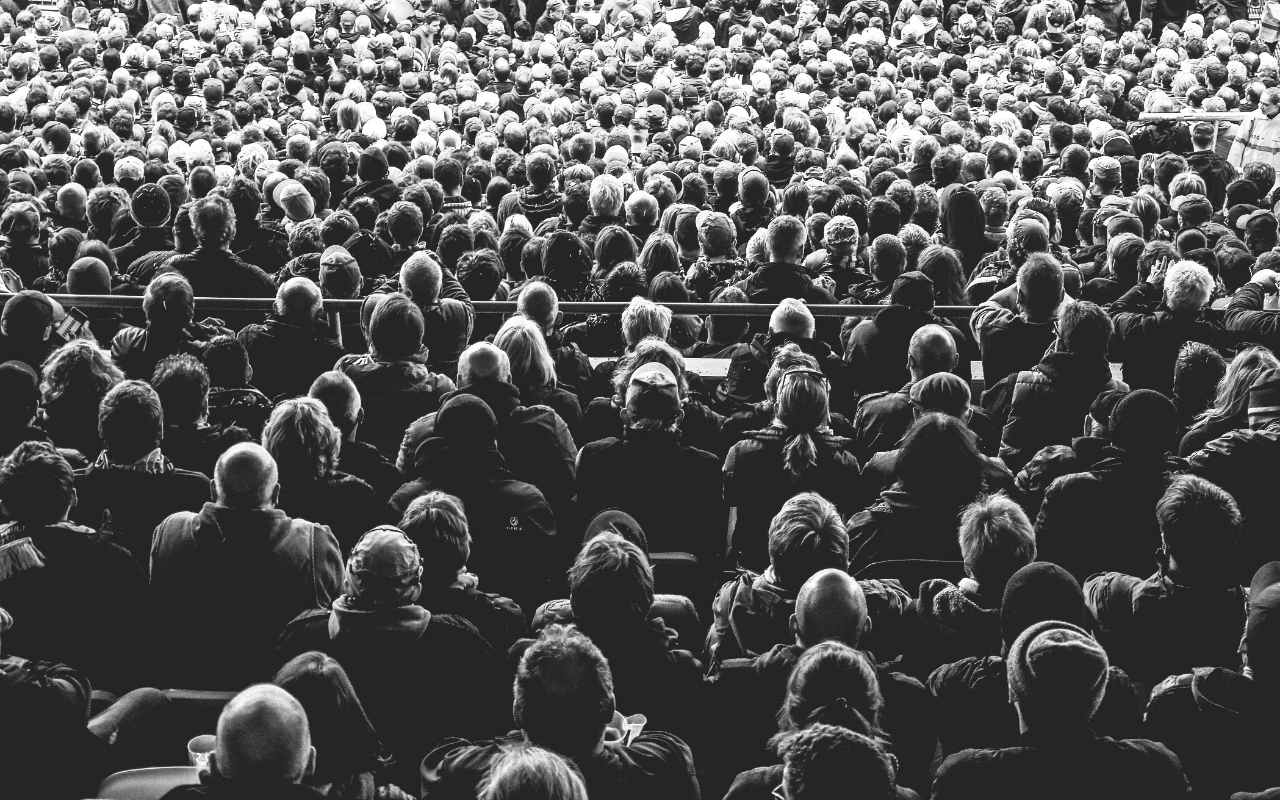
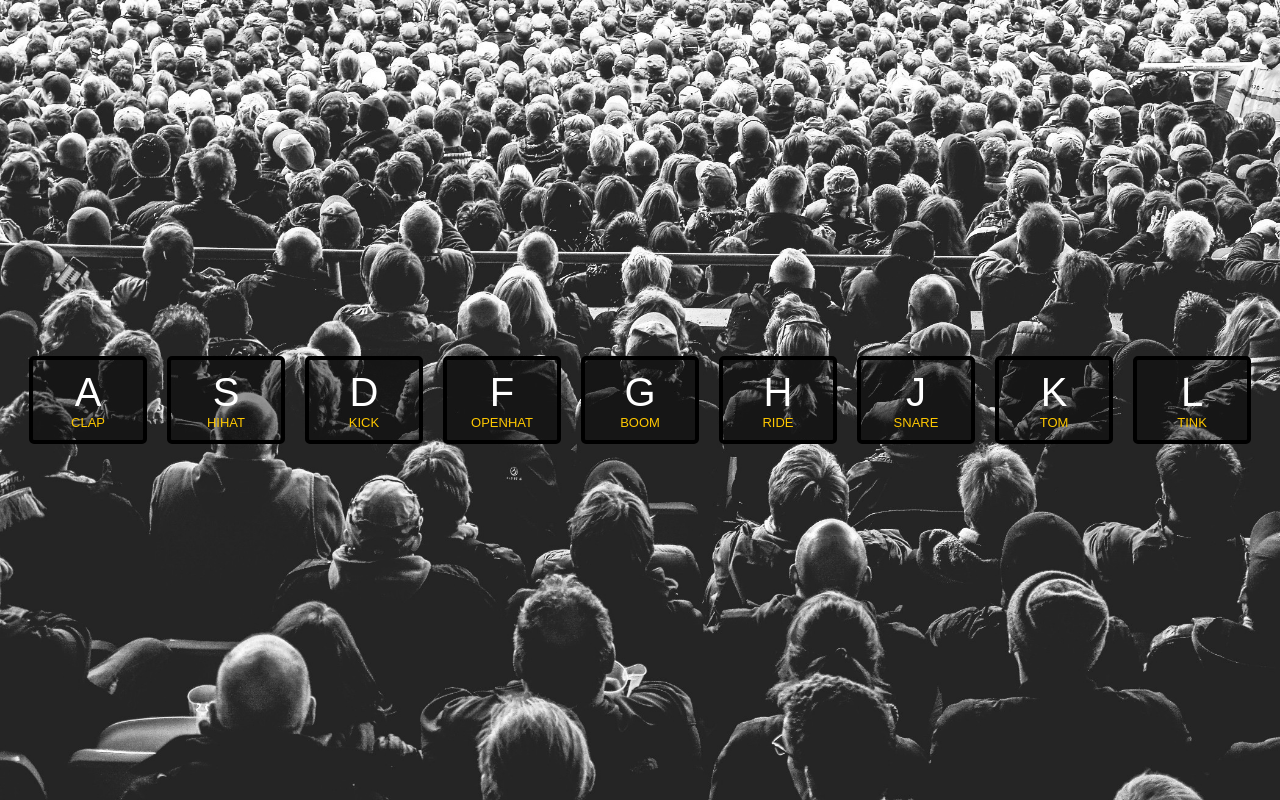
Before and after one commit to h-alex2/javascript30, a plain HTML site: page 01 - JavaScript Drum Kit/index.html in a window 1280 px wide. Drawn offline with Linux system fonts and the light colour scheme.

Commit message:
🎨 refactor: set structure

```diff
--- a/01 - JavaScript Drum Kit/index.html
+++ b/01 - JavaScript Drum Kit/index.html
@@ -8,6 +8,44 @@
 	<link rel="stylesheet" href="style.css">
 </head>
 <body>
+	<div class="keys">
+		<div data-key="a" class="key">
+			<kdb>A</kdb>
+			<span class="sound">CLAP</span>
+		</div>
+		<div data-key="s" class="key">
+			<kdb>S</kdb>
+			<span class="sound">HIHAT</span>
+		</div>
+		<div data-key="d" class="key">
+			<kdb>D</kdb>
+			<span class="sound">KICK</span>
+		</div>
+		<div data-key="f" class="key">
+			<kdb>F</kdb>
+			<span class="sound">OPENHAT</span>
+		</div>
+		<div data-key="g" class="key">
+			<kdb>G</kdb>
+			<span class="sound">BOOM</span>
+		</div>
+		<div data-key="h" class="key">
+			<kdb>H</kdb>
+			<span class="sound">RIDE</span>
+		</div>
+		<div data-key="j" class="key">
+			<kdb>J</kdb>
+			<span class="sound">SNARE</span>
+		</div>
+		<div data-key="k" class="key">
+			<kdb>K</kdb>
+			<span class="sound">TOM</span>
+		</div>
+		<div data-key="l" class="key">
+			<kdb>L</kdb>
+			<span class="sound">TINK</span>
+		</div>
+	</div>
 
 	<audio data-key="a" src="sounds/clap.wav"></audio>
 	<audio data-key="s" src="sounds/hihat.wav"></audio>
@@ -19,5 +57,6 @@
 	<audio data-key="k" src="sounds/tom.wav"></audio>
 	<audio data-key="l" src="sounds/tink.wav"></audio>
 
+	<script src="index.js"></script>
 </body>
 </html>
```
